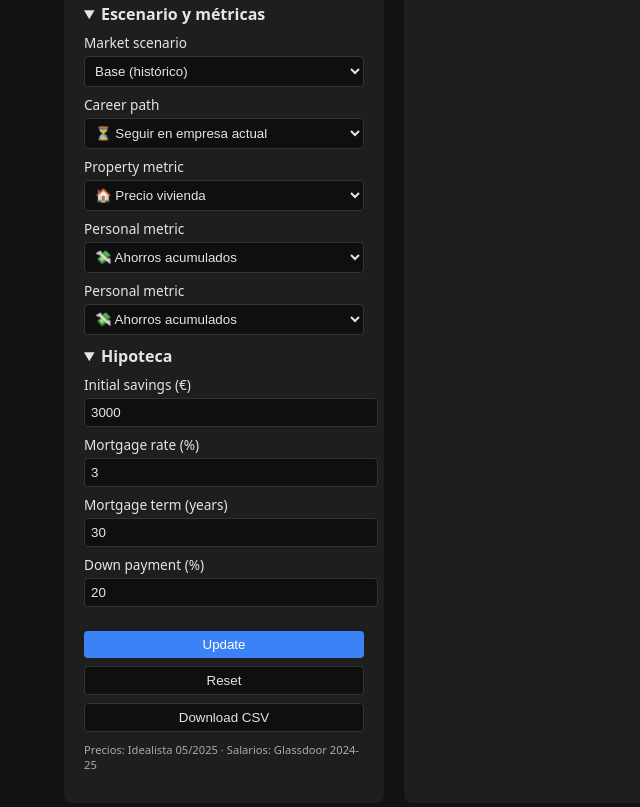
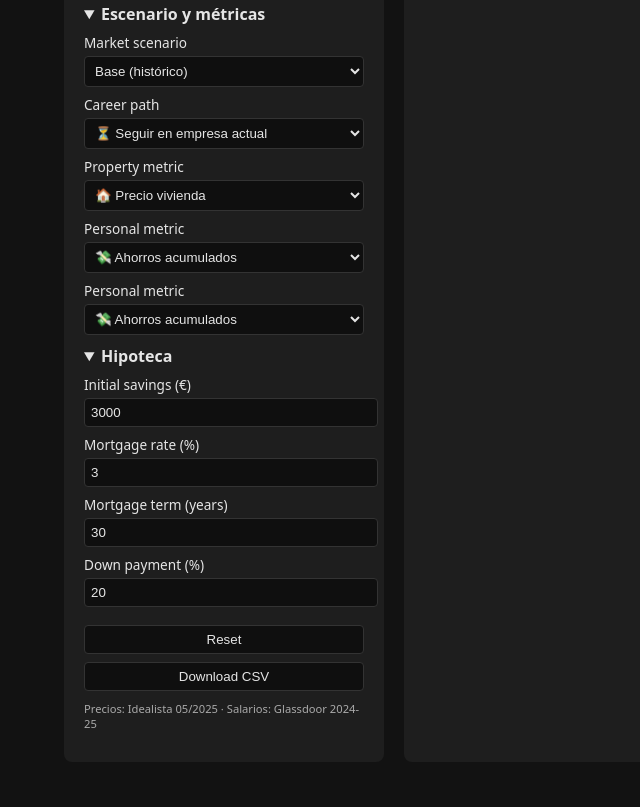
Before and after one commit to adrisan0/house, a plain HTML site: page index.html in a window 1280 px wide. Shown: the part 1739-2546 px from the top of the page, without its empty margins (0-640 px from the left). After the commit the page ends 2521 px from the top, so only its background shows below. Drawn offline with nearby package versions, Linux system fonts and the light colour scheme.

Commit message:
Remove obsolete update button

```diff
--- a/index.html
+++ b/index.html
@@ -516,18 +516,6 @@
         </details>
 
         <button
-          id="update"
-          style="
-            margin-top: 14px;
-            background: var(--accent);
-            border: none;
-            color: white;
-            cursor: pointer;
-          "
-        >
-          Update
-        </button>
-        <button
           id="reset"
           style="margin-top: 8px;"
         >
--- a/main.js
+++ b/main.js
@@ -840,8 +840,6 @@ function buildCurveUI() {
     URL.revokeObjectURL(a.href);
   }
 
-  // Manual trigger retained for compatibility but no longer required.
-  document.getElementById("update").addEventListener("click", autoCalc);
 
   csvBtn.addEventListener("click", exportCSV);
 
```
Also changed, not shown: 1 other file.
